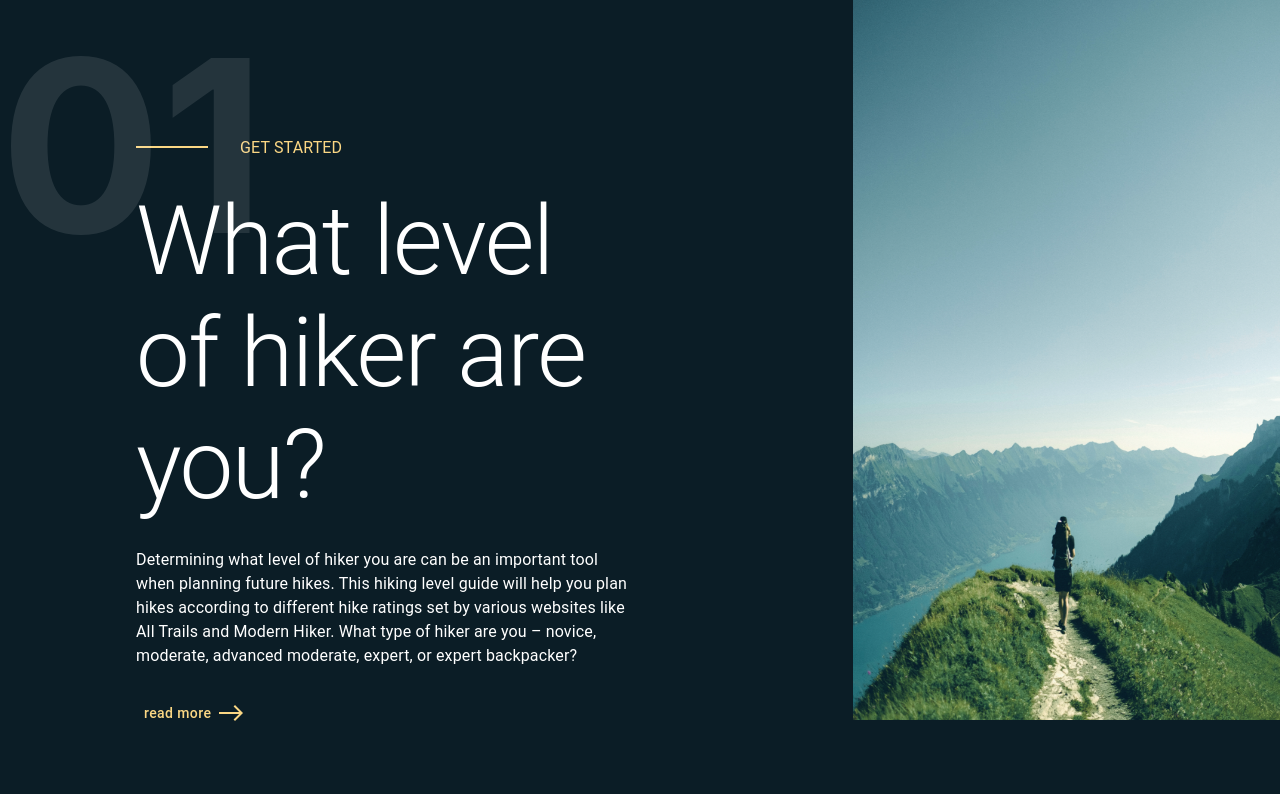
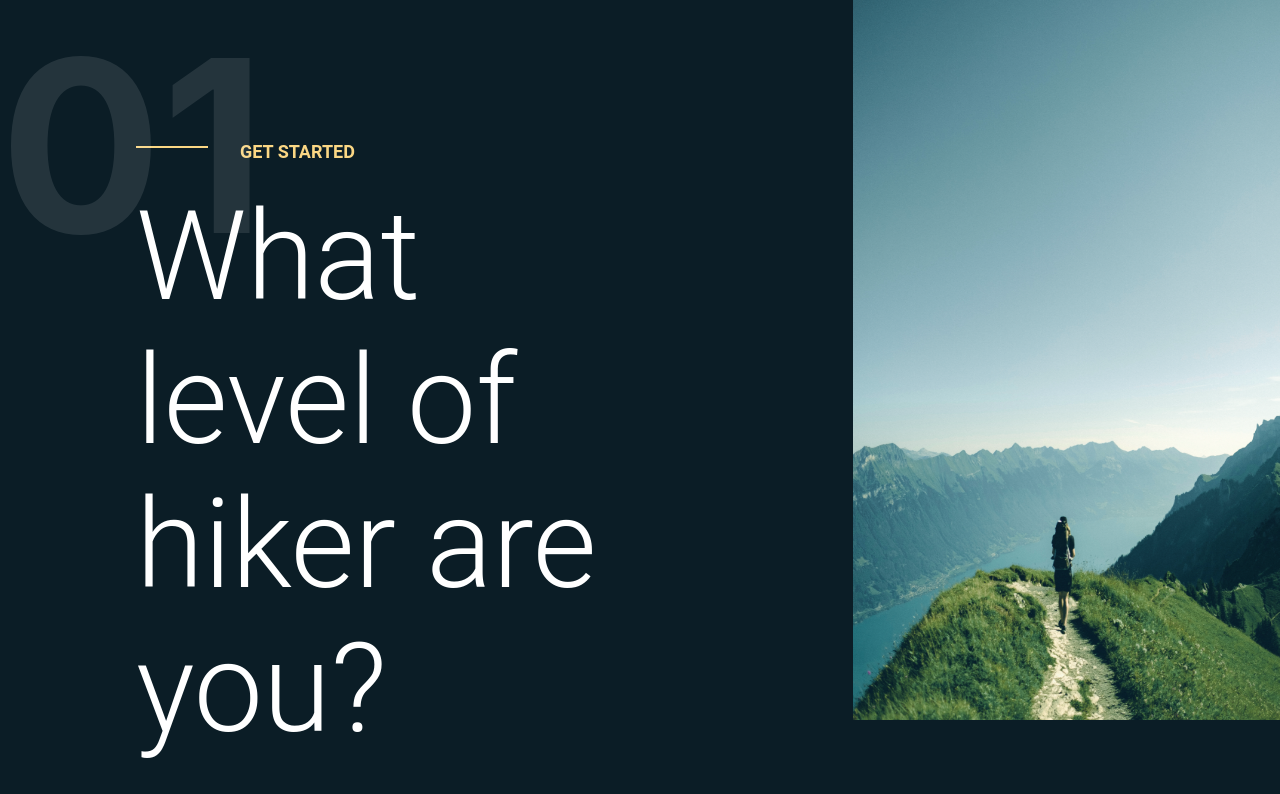
Before and after one commit to Gess161/landing, a Next.js app: page / in a window 1280 px wide. Shown: the top 794 px of the page. Built offline with nearby package versions, Linux system fonts and the light colour scheme.

Commit message:
changed fontStyles

```diff
--- a/styles/theme.js
+++ b/styles/theme.js
@@ -11,27 +11,35 @@ const theme = createTheme({
     background: {
       default: "#0B1D26"
     },
+  },
   typography: {
     htmlFontSize: 16,
-          fontFamily: '"Roboto", "Helvetica", "Arial", sans-serif',
+    fontFamily: '"Roboto", "Helvetica", "Arial", "Noto-Sans", "Playfair-Display", sans-serif',
     fontSize: 18,
     fontWeightLight: 300,
     fontWeightRegular: 400,
     fontWeightMedium: 500,
     fontWeightBold: 700,
-          h1: {
-              fontWeight: 600,
-              fontFamily: '"Roboto", "Helvetica", "Arial", sans-serif',
-              fontSize: "3.5rem",
-              lineHeight: 1.167,
-              letterSpacing: "0"
+    h2: {
+      fontWeight: 500,
+      color: "#FFF",
+      fontSize: "4rem",
+      fontFamily: '"Playfair-Display',
+      lineHeight: "76.8px"
+    },
+    h6: {
+      fontWeight: 800,
+      letterSpacing: "6px",
+      textTransform: "uppercase",
+      fontFamily: "Noto-Sans",
+      fontSize: "18px"
     },
     body1: {
-              fontWeight: 700,
+      lineHeight: "32px",
+      fontWeight: 600,
       fontSize: "18px"
     },
   }
-    },
 });
 
 export default theme;
```
Lines whose indentation alone changed are shown as unchanged.
